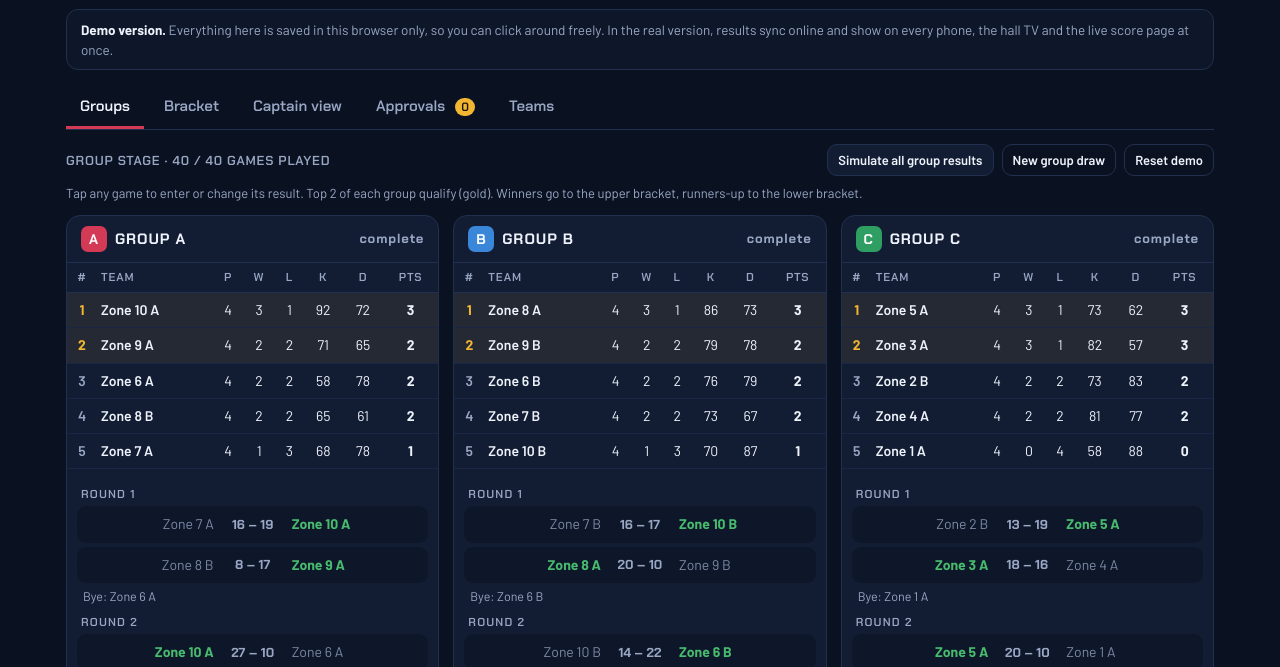
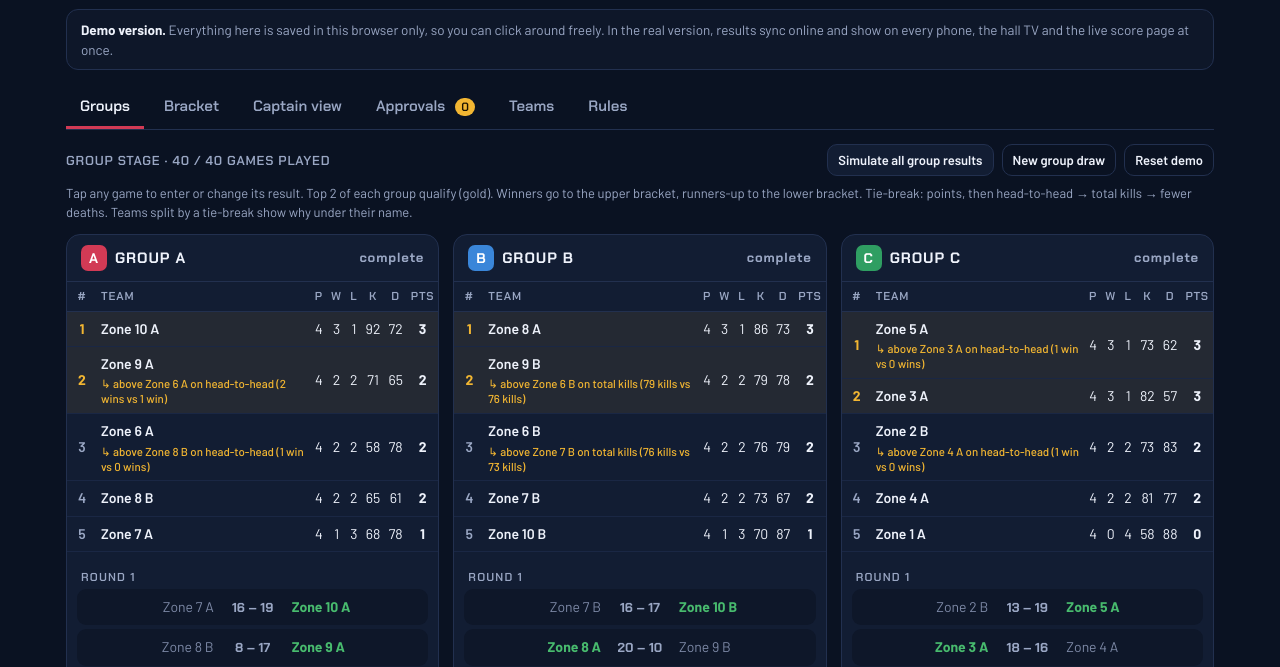
Before and after one commit to juji-atelier/ja-register, a plain HTML site: page tournament.html in a window 1280 px wide. Both pictures are taken after a click on the button "Simulate all group results". Shown: the part 67-734 px from the top of the page. Drawn offline with Linux system fonts and the light colour scheme.

Commit message:
Tournament demo: Challonge-style tie-break settings (Rules tab), reasons shown under tied teams, change log
Co-Authored-By: Claude Opus 5.5 <noreply@anthropic.com>
Claude-Session: https://claude.ai/code/session_01LvmPJ32ox4ymtkdb7GmisZ

```diff
--- a/tournament.html
+++ b/tournament.html
@@ -85,6 +85,11 @@
   .m.rep{border-color:var(--warn)}
   .m .tag{font:700 10px var(--hd);letter-spacing:.06em;padding:2px 6px;border-radius:5px;background:var(--warn);color:#1a1200}
   .bye{color:var(--mist);font-size:12.5px;margin:2px 6px}
+  .tbn{font-size:11.5px;color:var(--crown);font-weight:500;line-height:1.3;margin-top:2px}
+  .tbn.bad{color:#ffb4a8;font-weight:700}
+  .tbsel{display:grid;grid-template-columns:120px 1fr;gap:10px 14px;align-items:center;padding:14px}
+  .tbsel select{max-width:360px;width:100%}
+  .lab{font:600 12px var(--hd);letter-spacing:.08em;color:var(--mist);text-transform:uppercase}
 
   /* bracket */
   .bwrap{overflow-x:auto;padding-bottom:6px}
@@ -159,6 +164,7 @@
     <button data-tab="captain">Captain view</button>
     <button data-tab="approve">Approvals <span class="badge" id="qCount">0</span></button>
     <button data-tab="teams">Teams</button>
+    <button data-tab="rules">Rules</button>
   </nav>
 
   <section id="tab-groups"></section>
@@ -166,6 +172,7 @@
   <section id="tab-captain" hidden></section>
   <section id="tab-approve" hidden></section>
   <section id="tab-teams" hidden></section>
+  <section id="tab-rules" hidden></section>
 
   <div class="foot"><svg class="logo" viewBox="0 0 140 79" aria-hidden="true"><path fill="currentColor" fill-rule="evenodd" d="M54.75 30.67 L54.15 30.62 L53.93 29.88 L54.99 22.0 L55.83 20.0 L56.03 17.62 L56.83 15.75 L57.07 13.75 L57.81 11.88 L58.51 7.62 L58.4 4.75 L57.25 0.0 L72.52 0.0 L69.81 5.5 L69.07 6.38 L62.81 17.5 L60.25 21.38 L59.86 22.5 L55.84 29.5ZM136.62 78.13 L120.88 78.1 L120.12 77.86 L118.25 75.38 L110.79 62.25 L109.5 61.03 L70.75 61.08 L70.22 60.88 L70.14 60.12 L73.7 54.5 L77.12 48.12 L78.12 47.12 L98.38 47.01 L101.0 46.91 L101.5 46.55 L98.74 41.38 L93.12 32.44 L85.75 19.51 L85.38 19.28 L84.11 20.25 L81.8 24.5 L72.13 40.38 L71.7 41.5 L66.1 50.38 L65.72 51.5 L60.23 60.38 L56.88 66.48 L52.62 71.66 L48.62 74.72 L44.38 76.79 L39.25 77.9 L1.75 78.04 L1.0 77.78 L0.79 77.25 L6.13 68.5 L7.68 66.5 L8.15 65.38 L10.25 63.06 L34.0 62.9 L36.0 62.04 L37.62 61.8 L39.62 60.64 L42.88 57.47 L59.1 29.38 L62.82 23.5 L66.12 17.38 L71.74 8.5 L76.32 0.0 L93.0 -0.05 L93.85 0.0 L96.73 4.38 L100.06 10.5 L102.74 14.38 L106.07 20.5 L106.85 21.38 L109.03 25.5 L109.8 26.38 L116.15 37.5 L118.68 41.38 L119.07 42.5 L119.86 43.38 L122.04 47.5 L122.79 48.38 L123.19 49.5 L129.76 60.38 L138.34 75.5 L139.12 76.68 L139.88 77.07 L139.88 77.97Z"/></svg>© JUJI-ATELIER SYSTEM · JA ESPORT Tournament (demo)</div>
 </div>
@@ -243,23 +250,37 @@ function roundRobin(ids){
 }
 
 /* ---------- standings with SUKSES V tie-break ---------- */
+/* tie-breaks, like Challonge's "Tie Break #1-#4" (Rules tab) */
+const TB = {h2h:{label:"Wins vs tied teams (head-to-head)",short:"head-to-head"}, kd:{label:"Kill difference (kills minus deaths)",short:"kill difference"},
+  kills:{label:"Total kills",short:"total kills"}, deaths:{label:"Fewest deaths",short:"fewer deaths"}, none:{label:"None",short:""}};
+const DEFAULT_TB = ["h2h","kills","deaths","none"];
+const tbList = () => ((S.rules&&S.rules.tb)||DEFAULT_TB).filter(k=>TB[k]&&k!=="none");
 function standings(g){
-  const rows = S.teams.filter(t=>t.group===g).map(t=>({id:t.id, p:0, w:0, l:0, pts:0, k:0, d:0}));
+  const rows = S.teams.filter(t=>t.group===g).map(t=>({id:t.id, p:0, w:0, l:0, pts:0, k:0, d:0, kd:0, h2h:0, note:"", unresolved:false}));
   const R = Object.fromEntries(rows.map(r=>[r.id,r]));
   for (const m of S.gm) if (m.g===g && m.w){
     const A=R[m.a], B=R[m.b]; A.p++; B.p++;
     A.k+=m.ka; B.k+=m.kb; A.d+=m.da; B.d+=m.db;
     if (m.w==="a"){A.w++;A.pts++;B.l++;} else {B.w++;B.pts++;A.l++;}
   }
+  rows.forEach(r=>r.kd=r.k-r.d);
+  const crit = tbList();
+  const val = (r,c) => c==="h2h"?r.h2h : c==="kd"?r.kd : c==="kills"?r.k : -r.d;
+  const show = (r,c) => c==="h2h"?r.h2h+(r.h2h===1?" win":" wins") : c==="kd"?(r.kd>0?"+":"")+r.kd : c==="kills"?r.k+" kills" : r.d+" deaths";
   rows.sort((x,y)=>y.pts-x.pts);
   const out = [];
   for (let i=0;i<rows.length;){
     let j=i; while (j<rows.length && rows[j].pts===rows[i].pts) j++;
     const tied = rows.slice(i,j);
-    if (tied.length>1){
-      const ids = new Set(tied.map(r=>r.id)), h2h = Object.fromEntries(tied.map(r=>[r.id,0]));
-      for (const m of S.gm) if (m.g===g && m.w && ids.has(m.a) && ids.has(m.b)) h2h[m.w==="a"?m.a:m.b]++;
-      tied.sort((x,y)=> (h2h[y.id]-h2h[x.id]) || (y.k-x.k) || (x.d-y.d) || x.id.localeCompare(y.id));
+    if (tied.length>1 && rows[i].p>0){
+      const ids = new Set(tied.map(r=>r.id));
+      for (const m of S.gm) if (m.g===g && m.w && ids.has(m.a) && ids.has(m.b)) R[m.w==="a"?m.a:m.b].h2h++;
+      tied.sort((x,y)=>{ for (const c of crit){ const d=val(y,c)-val(x,c); if (d) return d; } return 0; });
+      for (let k=0;k<tied.length-1;k++){
+        const up=tied[k], dn=tied[k+1], c=crit.find(c=>val(up,c)!==val(dn,c));
+        if (c) up.note=(up.note?up.note+"; ":"")+"above "+T(dn.id).name+" on "+TB[c].short+" ("+show(up,c)+" vs "+show(dn,c)+")";
+        else { up.unresolved=dn.unresolved=true; up.note=(up.note?up.note+"; ":"")+"level with "+T(dn.id).name+" on every tie-break: organiser decides"; }
+      }
     }
     out.push(...tied); i=j;
   }
@@ -282,10 +303,10 @@ let tab = "groups", capTeam = "";
 $("#nav").addEventListener("click", e => { const b=e.target.closest("button[data-tab]"); if(!b) return; tab=b.dataset.tab; render(); });
 function render(){
   document.querySelectorAll("#nav button").forEach(b=>b.classList.toggle("on", b.dataset.tab===tab));
-  ["groups","bracket","captain","approve","teams"].forEach(t => $("#tab-"+t).hidden = t!==tab);
+  ["groups","bracket","captain","approve","teams","rules"].forEach(t => $("#tab-"+t).hidden = t!==tab);
   $("#evName").textContent = S.event;
   $("#qCount").textContent = S.reports.length;
-  ({groups:rGroups, bracket:rBracket, captain:rCaptain, approve:rApprove, teams:rTeams})[tab]();
+  ({groups:rGroups, bracket:rBracket, captain:rCaptain, approve:rApprove, teams:rTeams, rules:rRules})[tab]();
 }
 const name = id => id ? esc(T(id).name) : "TBD";
 
@@ -293,13 +314,13 @@ function rGroups(){
   const done = S.gm.filter(m=>m.w).length;
   let h = `<div class="bar"><span class="stage">Group stage · ${done} / ${S.gm.length} games played</span><span class="sp"></span>
     <button class="sm" id="simG">Simulate all group results</button><button class="sm ghost" id="redraw">New group draw</button><button class="sm ghost" id="reset">Reset demo</button></div>
-    <p class="sub" style="margin:-6px 0 12px">Tap any game to enter or change its result. Top 2 of each group qualify (gold). Winners go to the upper bracket, runners-up to the lower bracket.</p>
+    <p class="sub" style="margin:-6px 0 12px">Tap any game to enter or change its result. Top 2 of each group qualify (gold). Winners go to the upper bracket, runners-up to the lower bracket. Tie-break: points, then ${esc(tbList().map(k=>TB[k].short).join(" → "))}. Teams split by a tie-break show why under their name.</p>
     <div class="groups">`;
   for (const g of GROUPS){
     const st = standings(g);
     h += `<div class="card"><h3><span class="g" style="background:${GCOL[g]}">${g}</span>GROUP ${g}${groupDone(g)?' <span class="sub" style="margin-left:auto">complete</span>':''}</h3>
       <table><tr><th>#</th><th class="l">TEAM</th><th>P</th><th>W</th><th>L</th><th>K</th><th>D</th><th>PTS</th></tr>`;
-    st.forEach((r,i)=>{ h += `<tr class="${i<2?'q':''}"><td class="rk">${i+1}</td><td class="l"><span class="tn">${name(r.id)}</span></td><td>${r.p}</td><td>${r.w}</td><td>${r.l}</td><td>${r.k}</td><td>${r.d}</td><td class="pts">${r.pts}</td></tr>`; });
+    st.forEach((r,i)=>{ h += `<tr class="${i<2?'q':''}"><td class="rk">${i+1}</td><td class="l"><span class="tn">${name(r.id)}</span>${r.note?`<div class="tbn${r.unresolved?' bad':''}">${r.unresolved?'⚠ ':'↳ '}${esc(r.note)}</div>`:''}</td><td>${r.p}</td><td>${r.w}</td><td>${r.l}</td><td>${r.k}</td><td>${r.d}</td><td class="pts">${r.pts}</td></tr>`; });
     h += `</table><div class="matches">`;
     for (let r=1;r<=5;r++){
       h += `<div class="rnd">ROUND ${r}</div>`;
@@ -489,6 +510,22 @@ function rApprove(){
   document.querySelectorAll("[data-rj]").forEach(b => b.onclick = () => { S.reports.splice(+b.dataset.rj,1); save(); });
 }
 
+function rRules(){
+  const cur = (S.rules&&S.rules.tb)||DEFAULT_TB, started = S.gm.some(m=>m.w);
+  const opt = sel => Object.keys(TB).map(k=>`<option value="${k}" ${k===sel?'selected':''}>${esc(TB[k].label)}</option>`).join("");
+  let h = `<p class="sub">Like Challonge's tie-break settings: when teams finish on the same points, these decide the order, one after another. Agree them before the first game so nobody argues later. If teams are still level after all of them, the table says "organiser decides".</p>`;
+  if (started) h += `<p class="note" style="margin:10px 0">Results already exist: any change is recorded in the change log below with its time.</p>`;
+  h += `<div class="card" style="max-width:640px;margin-top:10px"><h3>GROUP TIE-BREAKS</h3><div class="tbsel"><span class="lab">Rank by</span><b>Points (1 per win)</b>
+    ${[0,1,2,3].map(i=>`<span class="lab">Tie break #${i+1}</span><select data-tb="${i}">${opt(cur[i]||"none")}</select>`).join("")}</div>
+    <div style="padding:0 14px 14px;display:flex;gap:8px;flex-wrap:wrap"><button class="pri" id="tbSave">Save</button><button class="ghost" id="tbRule">Rulebook order</button><button class="ghost" id="tbChal">Organiser's Challonge settings</button></div></div>`;
+  const log = S.rulesLog||[];
+  if (log.length) h += `<div class="card" style="max-width:640px;margin-top:14px"><h3>CHANGE LOG</h3><div style="padding:8px 14px">${log.slice().reverse().map(l=>`<div style="padding:6px 0;border-bottom:1px solid var(--line)"><b>${new Date(l.at).toLocaleString()}</b><br><span class="sub">${esc(l.from.filter(k=>k!=="none").map(k=>TB[k].short).join(" → "))} ⟶ ${esc(l.to.filter(k=>k!=="none").map(k=>TB[k].short).join(" → "))}</span></div>`).join("")}</div></div>`;
+  $("#tab-rules").innerHTML = h;
+  const apply = tb => { const before=((S.rules&&S.rules.tb)||DEFAULT_TB).slice(); if (started && before.join()!==tb.join()){ if(!confirm("Results already exist, so the standings may change. The change will be logged. Continue?")) return; (S.rulesLog=S.rulesLog||[]).push({at:Date.now(),from:before,to:tb}); } S.rules={tb}; save(); };
+  $("#tbSave").onclick = () => { const seen=new Set(); apply([0,1,2,3].map(i=>document.querySelector(`[data-tb="${i}"]`).value).map(k=>k!=="none"&&seen.has(k)?"none":(seen.add(k),k))); };
+  $("#tbRule").onclick = () => apply(["h2h","kills","deaths","none"]);
+  $("#tbChal").onclick = () => apply(["h2h","kd","none","none"]);
+}
 function rTeams(){
   $("#tab-teams").innerHTML = `<p class="sub">20 sample teams (10 zones × 2). In the real version these come straight from the team registration page. The draw keeps each zone's two teams in different groups.</p>
     <div class="teams">${S.teams.slice().sort((x,y)=>x.zone-y.zone||x.name.localeCompare(y.name)).map(t=>`<div><span class="tn">${esc(t.name)}</span><span class="zone">Group ${t.group}</span></div>`).join("")}</div>`;
```
